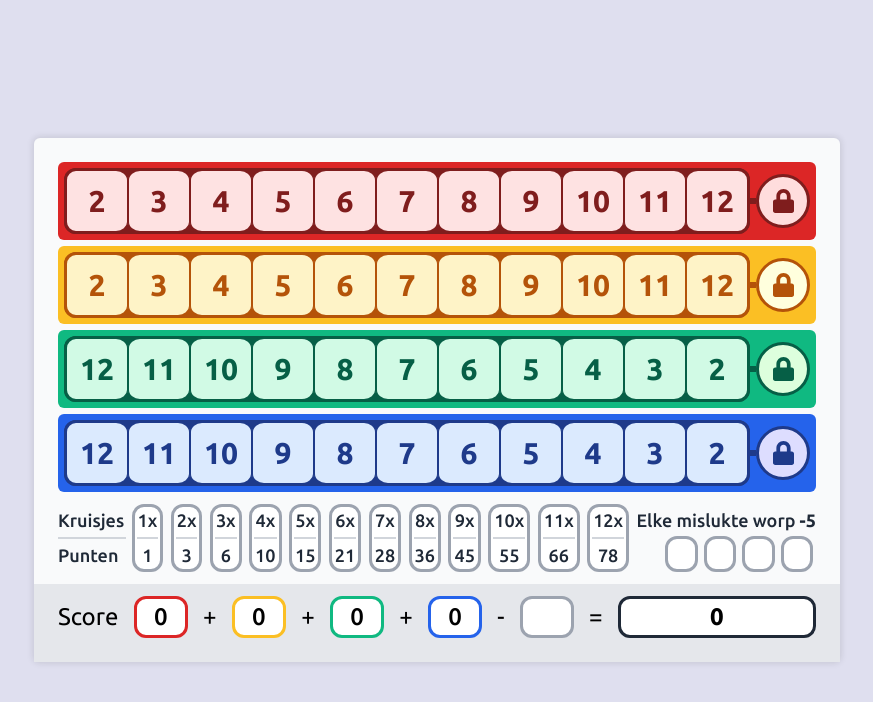
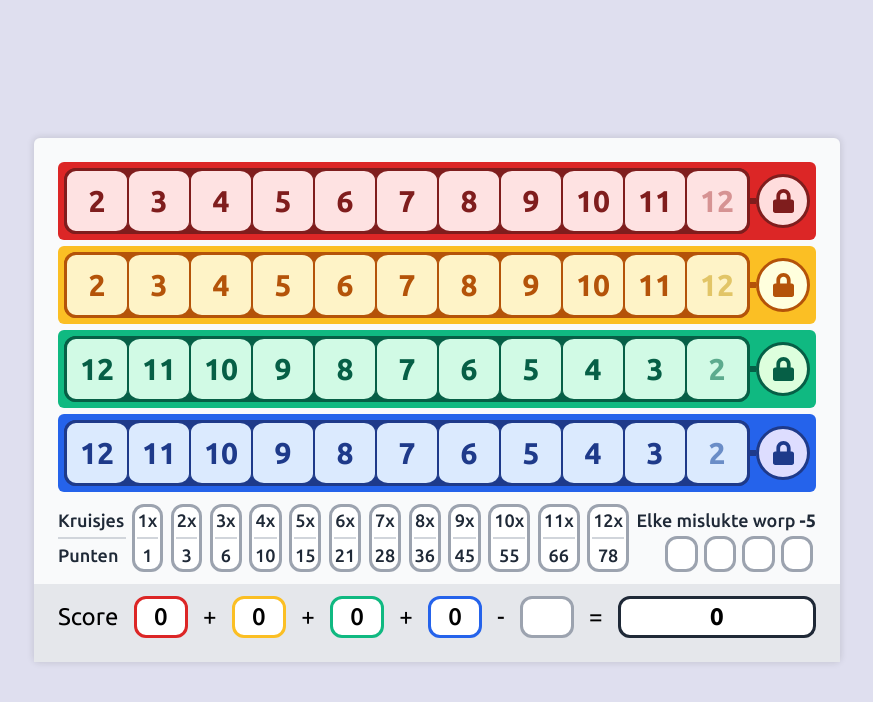
Before and after one commit to laurensrouw/quicks, a React (Create React App) app: page / in a window 1280 px wide. Shown: the top 702 px of the page, without its empty margins (203-1076 px from the left). Built offline with nearby package versions, Linux system fonts and the light colour scheme.

Commit message:
Add logic for disabling clicking on numbers

```diff
--- a/src/components/board/Box.tsx
+++ b/src/components/board/Box.tsx
@@ -15,15 +15,20 @@ interface Props {
 function Box(props: Props) {
   const dispatch = useDispatch();
   const row = useSelector((state: RootState) => state[props.color]);
+
   const number = row.numbers[props.index];
   const checked = row.checked[props.index];
   const disabled =
     props.index < row.checked.reduce((prev, cur, idx) => (cur ? idx : prev), 0);
+  const count = row.checked.reduce((prev, cur) => (cur ? prev + 1 : prev), 0);
+  const bonusDisabled = props.index === 10 && count < 5;
 
-  const style = colorToStyle(props.color, checked, disabled);
+  const style = colorToStyle(props.color, checked, disabled || bonusDisabled);
 
   const checkNumber = () => {
-    dispatch(check({ color: props.color, index: props.index }));
+    if (!checked && !disabled && !bonusDisabled) {
+      dispatch(check({ color: props.color, index: props.index }));
+    }
   };
 
   return (
```
